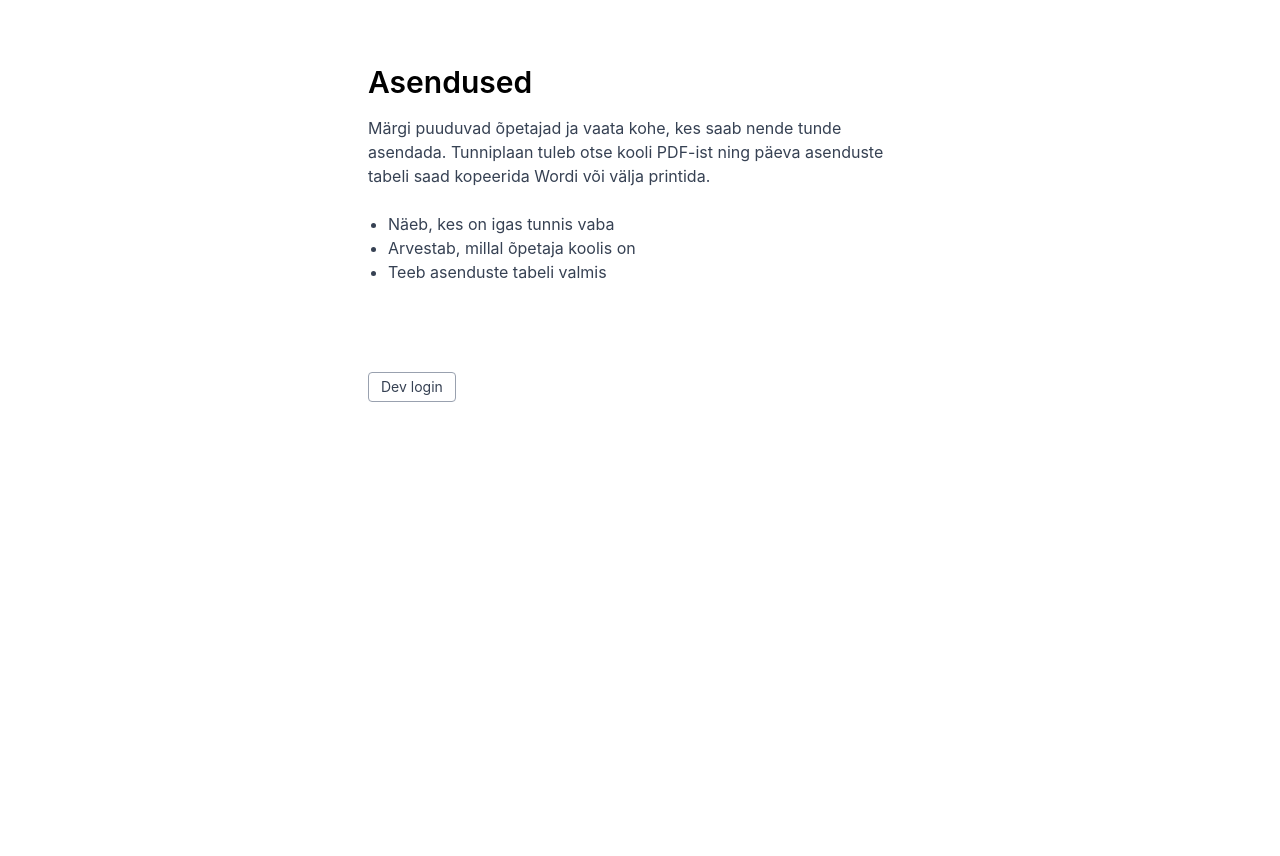
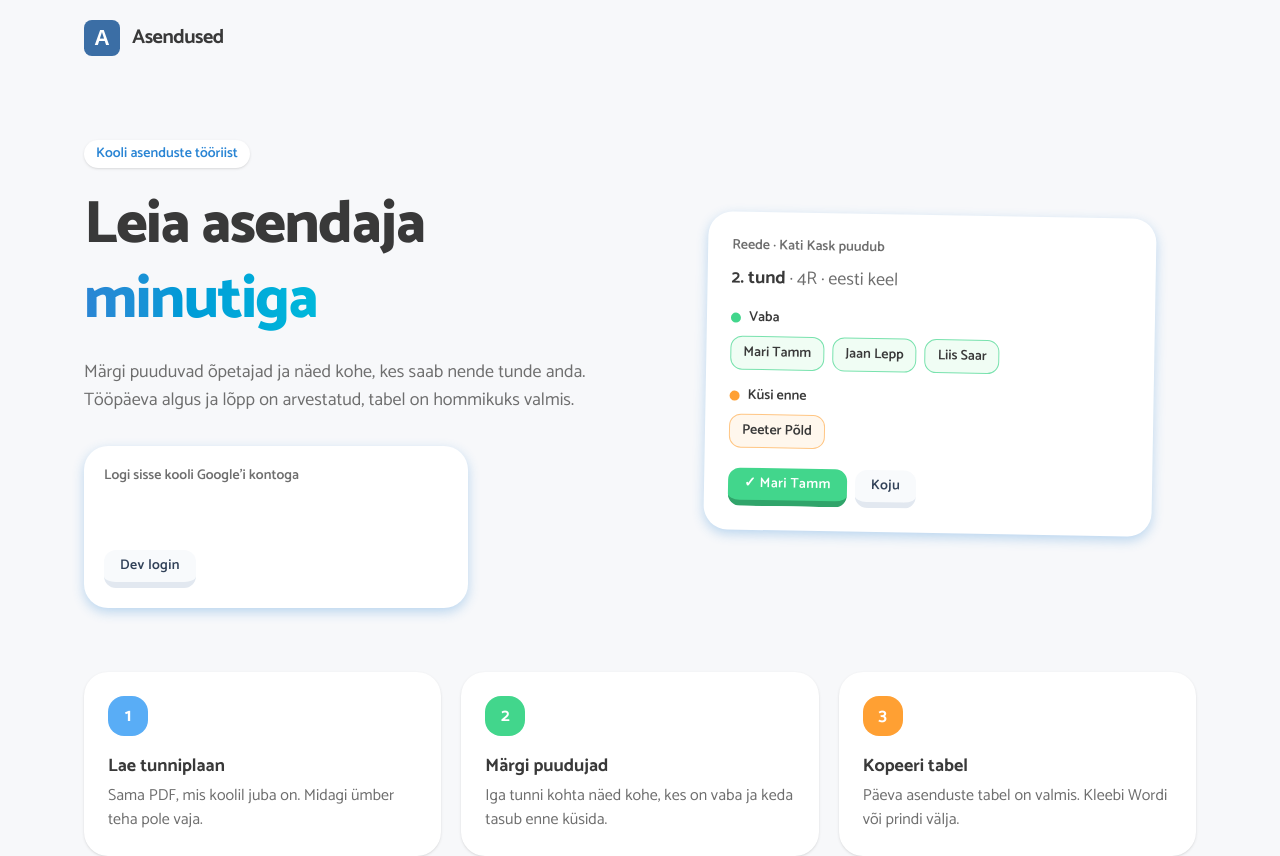
Before and after one commit to tomimarkus991/substitution-finder, a React (Vite) app in the folder web/: page / in a window 1280 px wide. Shown: the top 856 px of the page. Before the commit the page ends 800 px from the top, so only its background shows below. Built offline with nearby package versions, Linux system fonts and the light colour scheme; no server answers.

Commit message:
feat: Restyle landing page with karatekool components
Port RealButton, the wave background, Catamaran type and the casual
colour palette from karatekool, recoloured blue for a school.

Changelog: Feature

```diff
--- a/web/index.html
+++ b/web/index.html
@@ -4,6 +4,9 @@
     <meta charset="UTF-8" />
     <link rel="icon" type="image/svg+xml" href="/favicon.svg" />
     <meta name="viewport" content="width=device-width, initial-scale=1.0" />
+    <link rel="preconnect" href="https://fonts.googleapis.com" />
+    <link rel="preconnect" href="https://fonts.gstatic.com" crossorigin />
+    <link href="https://fonts.googleapis.com/css2?family=Catamaran:wght@400;500;600;700;800&display=swap" rel="stylesheet" />
     <title>Asendused</title>
   </head>
   <body>
--- a/web/package.json
+++ b/web/package.json
@@ -13,9 +13,12 @@
   "dependencies": {
     "@react-oauth/google": "^0.13.5",
     "@tanstack/react-query": "^5.104.2",
+    "class-variance-authority": "^0.7.1",
+    "clsx": "^2.1.1",
     "react": "^19.2.8",
     "react-dom": "^19.2.8",
-    "react-router": "^7.18.4"
+    "react-router": "^7.18.4",
+    "tailwind-merge": "^3.7.0"
   },
   "devDependencies": {
     "@tailwindcss/vite": "^4.3.3",
--- /dev/null
+++ b/web/src/components/ui/RealButton.tsx
@@ -0,0 +1,45 @@
+import { cva, type VariantProps } from 'class-variance-authority'
+import { forwardRef } from 'react'
+import { cn } from '../../lib/cn'
+
+// Ported from karatekool's RealButton: a chunky button with a darker bottom edge that lifts on hover
+const realButtonVariants = cva(
+  [
+    'inline-flex items-center justify-center gap-2',
+    'm-0 border-b-[6px] text-center font-semibold tracking-wide whitespace-nowrap',
+    'transition-all duration-300 hover:-translate-y-[0.15rem]',
+    'active:translate-y-[0.2rem] active:duration-75',
+    'focus-visible:outline-[3.5px] focus-visible:outline-offset-2',
+    'disabled:cursor-not-allowed disabled:opacity-50 disabled:hover:translate-y-0',
+  ],
+  {
+    variants: {
+      variant: {
+        sky: 'bg-casual-sky-blue text-white border-casual-sky-blue-darker active:border-casual-sky-blue outline-casual-sky-blue-outline',
+        green: 'bg-casual-green text-white border-casual-green-darker active:border-casual-green outline-casual-green-outline',
+        orange: 'bg-casual-orange text-white border-casual-orange-darker active:border-casual-orange outline-casual-orange-outline',
+        dark: 'bg-gray-700 text-white border-gray-900 active:border-gray-700 outline-gray-400',
+        light: 'bg-slate-50 text-slate-700 border-slate-200 hover:text-gray-800 active:border-slate-50 outline-slate-300',
+      },
+      size: {
+        xs: 'py-1.5 px-4 text-sm rounded-xl',
+        sm: 'py-2 px-6 text-sm rounded-2xl',
+        md: 'py-2.5 px-10 text-base rounded-2xl',
+        lg: 'py-3 px-12 text-lg rounded-2xl',
+      },
+    },
+    defaultVariants: { variant: 'sky', size: 'md' },
+  },
+)
+
+export interface RealButtonProps
+  extends React.ButtonHTMLAttributes<HTMLButtonElement>,
+    VariantProps<typeof realButtonVariants> {}
+
+export const RealButton = forwardRef<HTMLButtonElement, RealButtonProps>(
+  ({ className, variant, size, type = 'button', ...props }, ref) => (
+    <button type={type} ref={ref} className={cn(realButtonVariants({ variant, size }), className)} {...props} />
+  ),
+)
+
+RealButton.displayName = 'RealButton'
--- /dev/null
+++ b/web/src/components/ui/WaveBackground.tsx
@@ -0,0 +1,13 @@
+import { cn } from '../../lib/cn'
+
+// karatekool's layered waves, recoloured blue in public/waves.svg
+export function WaveBackground({ className }: { className?: string }) {
+  return (
+    <img
+      src="/waves.svg"
+      alt=""
+      aria-hidden
+      className={cn('pointer-events-none block h-32 w-full select-none sm:h-44', className)}
+    />
+  )
+}
--- a/web/src/index.css
+++ b/web/src/index.css
@@ -1,4 +1,33 @@
 @import "tailwindcss";
+
+/* Design tokens borrowed from karatekool (tailwind.config.js), recoloured for a school */
+@theme {
+  --font-sans: "Catamaran", ui-sans-serif, system-ui, sans-serif;
+
+  --color-surface-bg: #f7f8fa;
+  --color-text-primary: #393939;
+  --color-text-caption: #6e6e6e;
+
+  --color-casual-green: #42d68c;
+  --color-casual-green-darker: #30a46a;
+  --color-casual-green-outline: #79e2ae;
+  --color-casual-orange: #ffa033;
+  --color-casual-orange-darker: #c76a2a;
+  --color-casual-orange-outline: #ffc684;
+  --color-casual-sky-blue: #59adf6;
+  --color-casual-sky-blue-darker: #2a85d4;
+  --color-casual-sky-blue-outline: #6db7f8;
+  --color-casual-red: #ff695a;
+  --color-casual-red-darker: #b92f27;
+
+  --shadow-sky: 0px 4px 12px 0 rgba(42, 133, 212, 0.3);
+}
+
+@layer base {
+  body {
+    @apply bg-surface-bg text-text-primary antialiased;
+  }
+}
 
 .print-only { display: none; }
 
--- /dev/null
+++ b/web/src/lib/cn.ts
@@ -0,0 +1,4 @@
+import { clsx, type ClassValue } from 'clsx'
+import { twMerge } from 'tailwind-merge'
+
+export const cn = (...inputs: ClassValue[]) => twMerge(clsx(inputs))
--- a/web/src/pages/LandingPage.tsx
+++ b/web/src/pages/LandingPage.tsx
@@ -2,7 +2,16 @@ import { GoogleLogin } from '@react-oauth/google'
 import { Navigate, useNavigate } from 'react-router'
 import { useAuth } from '../auth/AuthContext'
 import { useToast } from '../components/Toast'
+import { RealButton } from '../components/ui/RealButton'
+import { WaveBackground } from '../components/ui/WaveBackground'
+import { cn } from '../lib/cn'
 import { todayIso } from '../lib/dates'
+
+const STEPS = [
+  { title: 'Lae tunniplaan', text: 'Sama PDF, mis koolil juba on. Midagi ümber teha pole vaja.', color: 'bg-casual-sky-blue' },
+  { title: 'Märgi puudujad', text: 'Iga tunni kohta näed kohe, kes on vaba ja keda tasub enne küsida.', color: 'bg-casual-green' },
+  { title: 'Kopeeri tabel', text: 'Päeva asenduste tabel on valmis. Kleebi Wordi või prindi välja.', color: 'bg-casual-orange' },
+]
 
 export default function LandingPage() {
   const { loggedIn, login } = useAuth()
@@ -10,37 +19,111 @@ export default function LandingPage() {
   const navigate = useNavigate()
   if (loggedIn) return <Navigate to={`/paev/${todayIso()}`} replace />
 
+  const signIn = (token: string) =>
+    login(token).then(() => navigate(`/paev/${todayIso()}`)).catch(e => showError((e as Error).message))
+
   return (
-    <main className="mx-auto max-w-xl px-4 py-16">
-      <h1 className="text-3xl font-semibold">Asendused</h1>
-      <p className="mt-4 text-gray-700">
-        Märgi puuduvad õpetajad ja vaata kohe, kes saab nende tunde asendada. Tunniplaan tuleb otse kooli PDF-ist
-        ning päeva asenduste tabeli saad kopeerida Wordi või välja printida.
+    <div className="flex min-h-screen flex-col">
+      <header className="mx-auto flex w-full max-w-6xl items-center gap-3 px-5 py-5">
+        <img src="/favicon.svg" alt="" className="h-9 w-9" />
+        <span className="text-xl font-bold tracking-tight">Asendused</span>
+      </header>
+
+      <main className="mx-auto grid w-full max-w-6xl flex-1 items-center gap-12 px-5 py-8 md:grid-cols-2 md:py-16">
+        <section>
+          <span className="inline-block rounded-full bg-white px-3 py-1 text-sm font-semibold text-casual-sky-blue-darker shadow-sm">
+            Kooli asenduste tööriist
+          </span>
+          <h1 className="mt-5 text-4xl leading-tight font-extrabold tracking-tight sm:text-5xl lg:text-6xl">
+            Leia asendaja{' '}
+            <span className="bg-gradient-to-r from-casual-sky-blue-darker to-cyan-500 bg-clip-text text-transparent">
+              minutiga
+            </span>
+          </h1>
+          <p className="mt-5 max-w-lg text-lg text-text-caption">
+            Märgi puuduvad õpetajad ja näed kohe, kes saab nende tunde anda. Tööpäeva algus ja lõpp on arvestatud,
+            tabel on hommikuks valmis.
           </p>
-      <ul className="mt-6 list-disc pl-5 text-gray-700">
-        <li>Näeb, kes on igas tunnis vaba</li>
-        <li>Arvestab, millal õpetaja koolis on</li>
-        <li>Teeb asenduste tabeli valmis</li>
-      </ul>
-      <div className="mt-8">
+
+          <div className="mt-8 flex max-w-sm flex-col gap-3 rounded-3xl bg-white p-5 shadow-sky">
+            <p className="text-sm font-semibold text-text-caption">Logi sisse kooli Google'i kontoga</p>
             <GoogleLogin
-          onSuccess={async ({ credential }) => {
-            if (!credential) return
-            try { await login(credential); navigate(`/paev/${todayIso()}`) }
-            catch (e) { showError((e as Error).message) }
-          }}
+              onSuccess={({ credential }) => credential && signIn(credential)}
               onError={() => showError('Google sisselogimine ebaõnnestus')}
               text="signin_with"
+              shape="pill"
+              size="large"
+              width="300"
             />
+            {import.meta.env.DEV && (
+              <RealButton variant="light" size="xs" className="self-start" onClick={() => signIn('dev')}>
+                Dev login
+              </RealButton>
+            )}
           </div>
-      {import.meta.env.DEV && (
-        <button
-          className="mt-4 rounded border border-gray-400 px-3 py-1 text-sm text-gray-700"
-          onClick={() => login('dev').then(() => navigate(`/paev/${todayIso()}`)).catch(e => showError((e as Error).message))}
-        >
-          Dev login
-        </button>
-      )}
+        </section>
+
+        <PreviewCard />
       </main>
+
+      <section className="mx-auto grid w-full max-w-6xl gap-5 px-5 pb-16 sm:grid-cols-3">
+        {STEPS.map((s, i) => (
+          <div key={s.title} className="rounded-3xl bg-white p-6 shadow-sm">
+            <span className={cn('flex h-10 w-10 items-center justify-center rounded-2xl text-lg font-bold text-white', s.color)}>
+              {i + 1}
+            </span>
+            <h2 className="mt-4 text-lg font-bold">{s.title}</h2>
+            <p className="mt-1 text-text-caption">{s.text}</p>
+          </div>
+        ))}
+      </section>
+
+      <footer className="relative">
+        <WaveBackground />
+        <p className="bg-[#1e3a8a] pb-6 text-center text-sm text-blue-100">Asendused · tehtud ühe kooli hommikute jaoks</p>
+      </footer>
+    </div>
   )
 }
+
+/** A static picture of the real picker, so a first-time visitor sees what they get. */
+function PreviewCard() {
+  return (
+    <div aria-hidden className="relative mx-auto w-full max-w-md rotate-1 rounded-3xl bg-white p-6 shadow-sky">
+      <p className="text-sm font-semibold text-text-caption">Reede · Kati Kask puudub</p>
+      <p className="mt-2 text-lg font-bold">
+        2. tund <span className="font-normal text-text-caption">· 4R · eesti keel</span>
+      </p>
+
+      <Group dot="bg-casual-green" label="Vaba">
+        <Chip className="border-casual-green-outline bg-green-50">Mari Tamm</Chip>
+        <Chip className="border-casual-green-outline bg-green-50">Jaan Lepp</Chip>
+        <Chip className="border-casual-green-outline bg-green-50">Liis Saar</Chip>
+      </Group>
+      <Group dot="bg-casual-orange" label="Küsi enne">
+        <Chip className="border-casual-orange-outline bg-orange-50">Peeter Põld</Chip>
+      </Group>
+
+      <div className="mt-5 flex gap-2">
+        <RealButton variant="green" size="xs" tabIndex={-1}>✓ Mari Tamm</RealButton>
+        <RealButton variant="light" size="xs" tabIndex={-1}>Koju</RealButton>
+      </div>
+    </div>
+  )
+}
+
+function Group({ dot, label, children }: { dot: string; label: string; children: React.ReactNode }) {
+  return (
+    <div className="mt-4">
+      <p className="flex items-center gap-2 text-sm font-semibold">
+        <span className={cn('h-2.5 w-2.5 rounded-full', dot)} />
+        {label}
+      </p>
+      <div className="mt-2 flex flex-wrap gap-2">{children}</div>
+    </div>
+  )
+}
+
+function Chip({ className, children }: { className: string; children: React.ReactNode }) {
+  return <span className={cn('rounded-xl border px-3 py-1.5 text-sm font-semibold', className)}>{children}</span>
+}
```
Also changed, not shown: web/public/waves.svg (added), 1 other file (tests, documents, lock files or other folders). Lines whose indentation alone changed are shown as unchanged.
